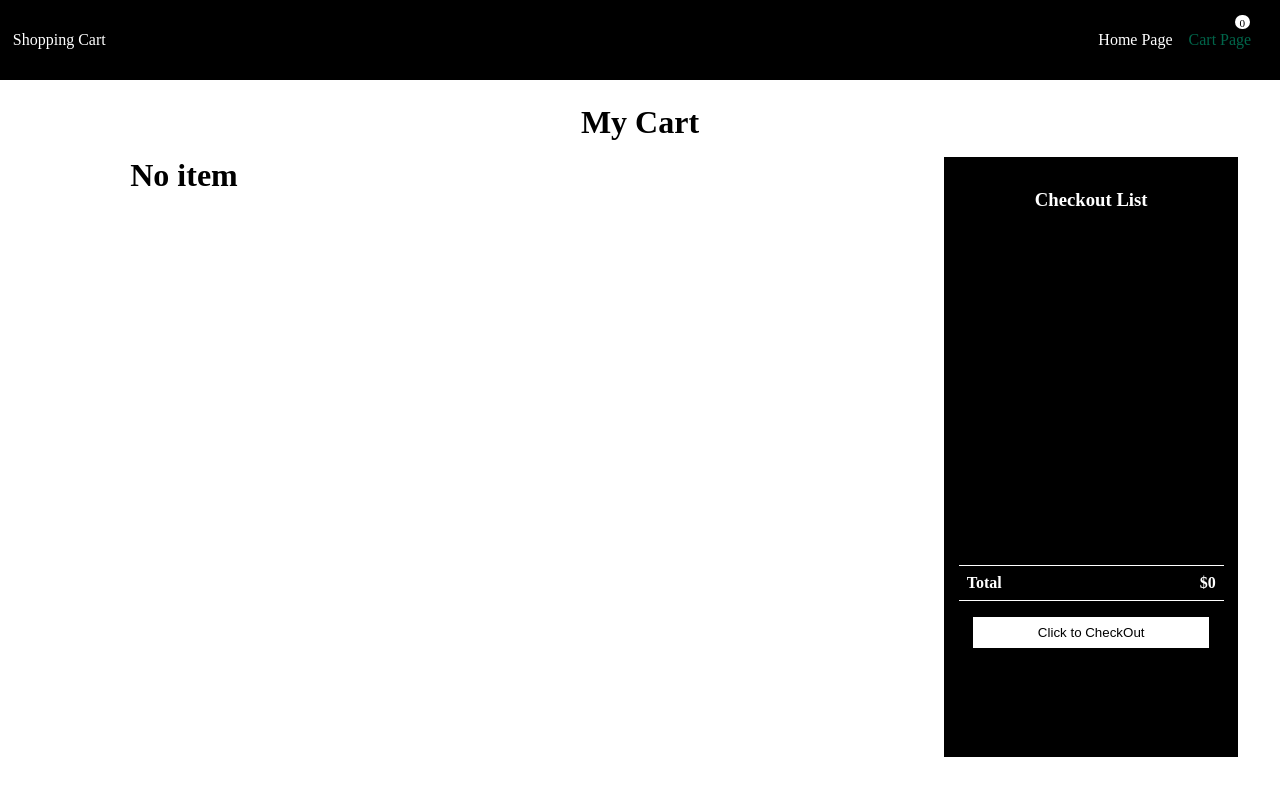
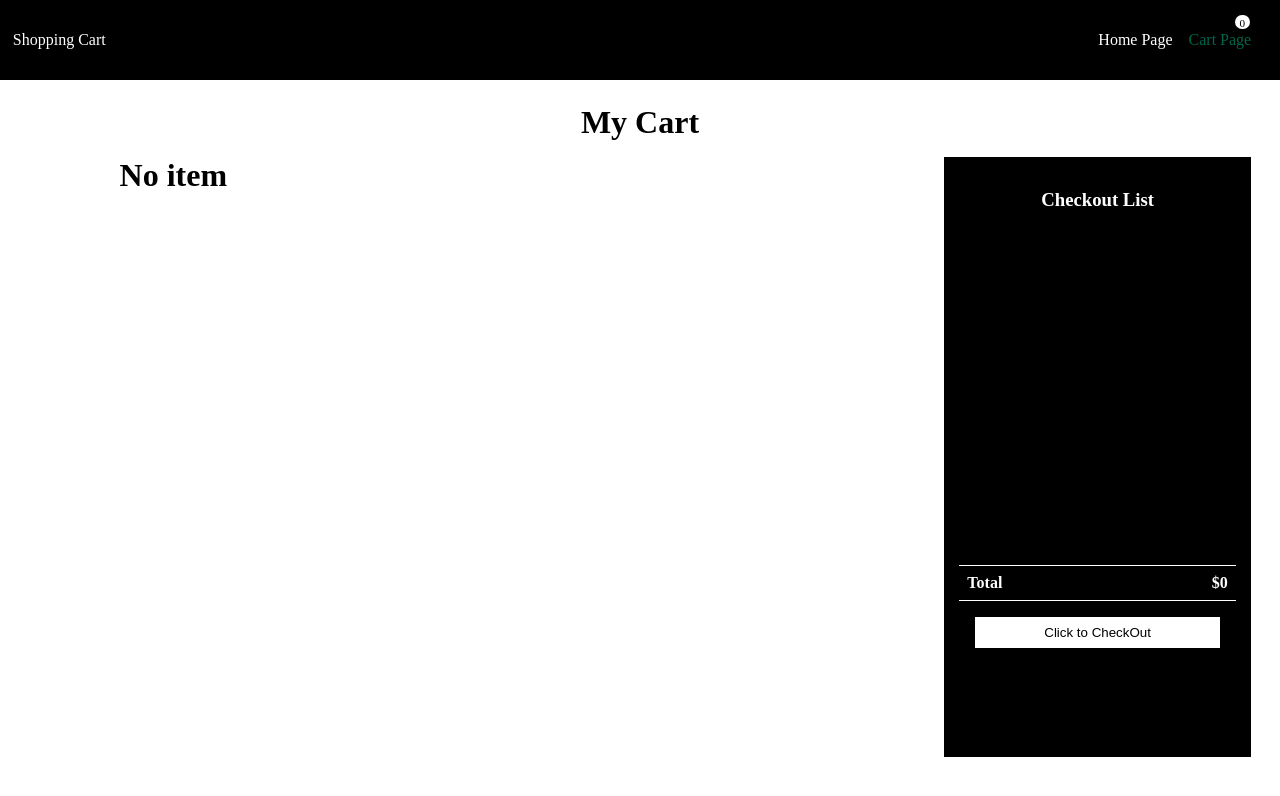
Before and after one commit to Subham7769/Cart_functionality, a React (Create React App) app: page /cart in a window 1280 px wide. Shown: the top 796 px of the page. Built offline with nearby package versions, Linux system fonts and the light colour scheme.

Commit message:
bug fixes

```diff
--- a/src/Component/Cart Page/CartPage.css
+++ b/src/Component/Cart Page/CartPage.css
@@ -16,7 +16,7 @@ main {
   grid-template-columns: repeat(3, 1fr);
   gap: 0.5rem;
   flex: 0.7;
-  min-width: 68vw;
+  min-width: 69vw;
   max-width: 70vw;
   height: 75vh;
   overflow-y: scroll;
@@ -26,7 +26,7 @@ main {
 }
 .cartSection {
   flex: 0.3;
-  min-width: 23vw;
+  min-width: 24vw;
   max-width: 25vw;
   background-color: black;
   color: white;
```
